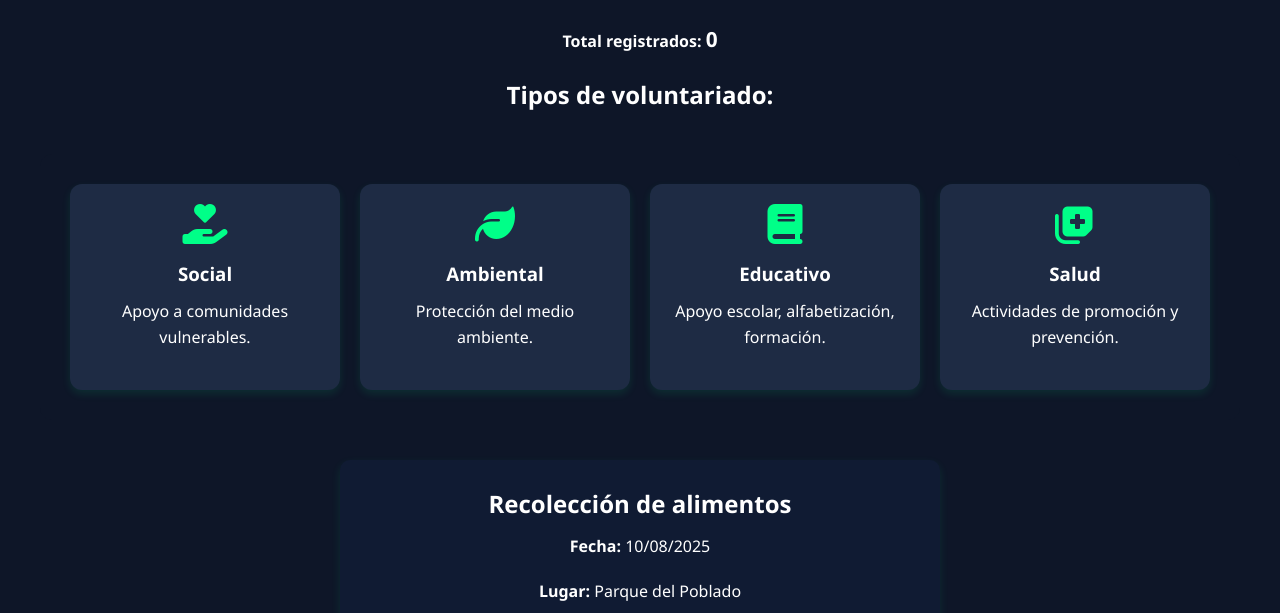
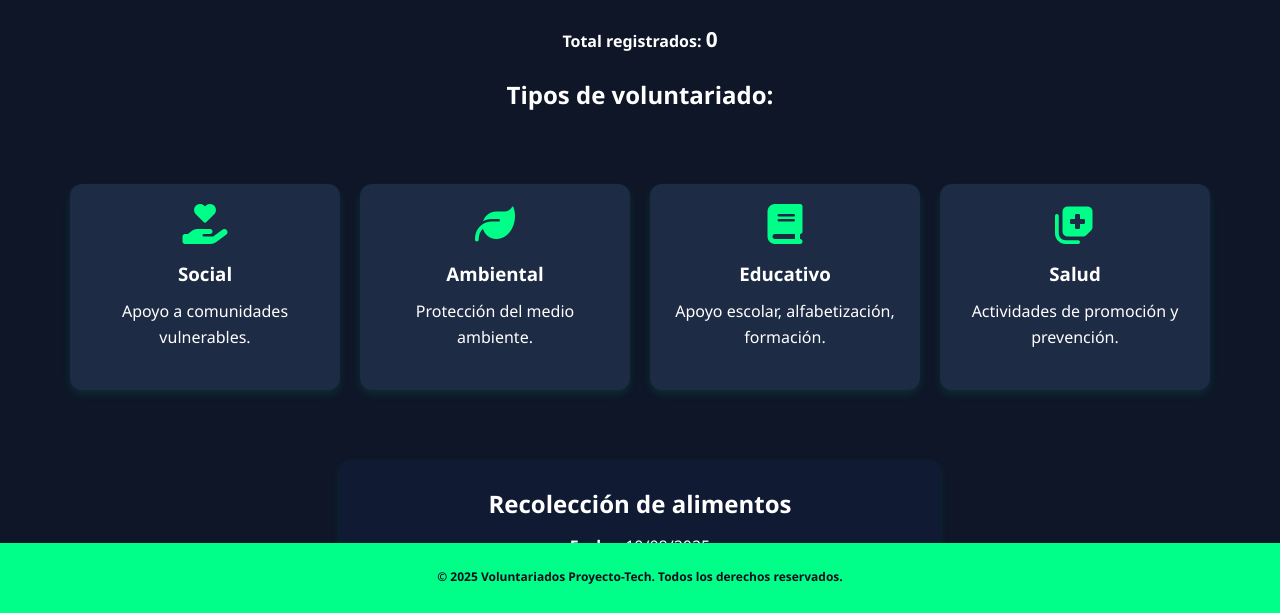
Before and after one commit to Juancmh95/Proyecto-Tech, a plain HTML site: page index.html in a window 1280 px wide. Shown: the part 187-800 px from the top of the page. Drawn offline with Linux system fonts and the light colour scheme.

Commit message:
footer,mayúscula y tilde en Ayurá

```diff
--- a/index.html
+++ b/index.html
@@ -67,7 +67,7 @@
       <label for="selectorEvento" class="sr-only">Selecciona un evento</label>
       <select id="selectorEvento" aria-label="Selecciona un evento">
         <option value="recoleccion">Recolección de alimentos</option>
-        <option value="limpieza">Limpieza de la quebrada ayura</option>
+        <option value="limpieza">Limpieza de la quebrada Ayurá</option>
         <option value="cocinando">Cocinando por Medellín</option>
         <option value="adopcion">Jornada de adopción de mascotas</option>
       </select>
@@ -102,8 +102,8 @@
   <script src="index.js"></script>
 
    <!-- Footer -->
-  <footer class="foot">
-    <small>&copy; 2025 Voluntariados. Todos los derechos reservados.</small>
+  <footer class="footer">
+    <p style="text-align:center; margin:24px 0;">&copy; 2025 Voluntariados Proyecto-Tech. Todos los derechos reservados.</p>
   </footer>
 </body>
 </html>
--- a/intro.css
+++ b/intro.css
@@ -41,3 +41,18 @@ body{
 .btn:hover{ transform: translateY(-1px); }
 .btn:active{ transform: translateY(0); }
 .foot{ text-align:center; color:var(--muted); padding:8px 16px 24px; }
+
+
+.footer {
+  margin-top: 50px;
+  padding-bottom: 40px;
+  background: #00ff88;
+  color: #0a0f1f;
+  font-weight: 700;
+  font-size: 0.75rem;
+  position: fixed;
+  bottom: 0;
+  left: 0;
+  right: 0;
+  height: 70px;
+}
--- a/style.css
+++ b/style.css
@@ -11,6 +11,7 @@ body {
   background-color: #0e1628;
   color: #ffffff;
   padding: 20px;
+  padding-bottom: 90px;
 }
 
 
@@ -321,3 +322,17 @@ h2 {
   overflow: hidden; clip: rect(1px, 1px, 1px, 1px);
   white-space: nowrap;
 }
+
+.footer {
+  margin-top: 50px;
+  padding-bottom: 40px;
+  background: #00ff88;
+  color: #0a0f1f;
+  font-weight: 700;
+  font-size: 0.75rem;
+  position: fixed;
+  bottom: 0;
+  left: 0;
+  right: 0;
+  height: 70px;
+}
```
Also changed, not shown: intro.html (+5 -1 lines).
